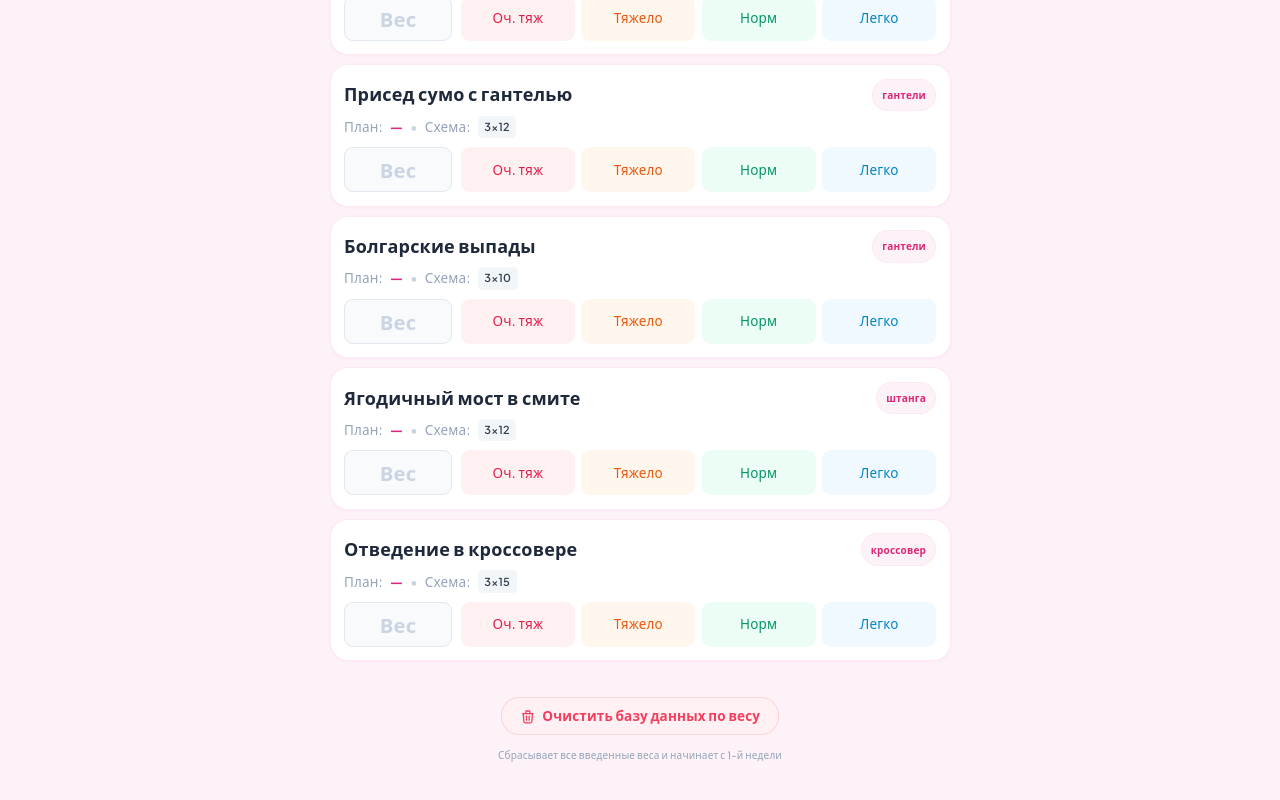
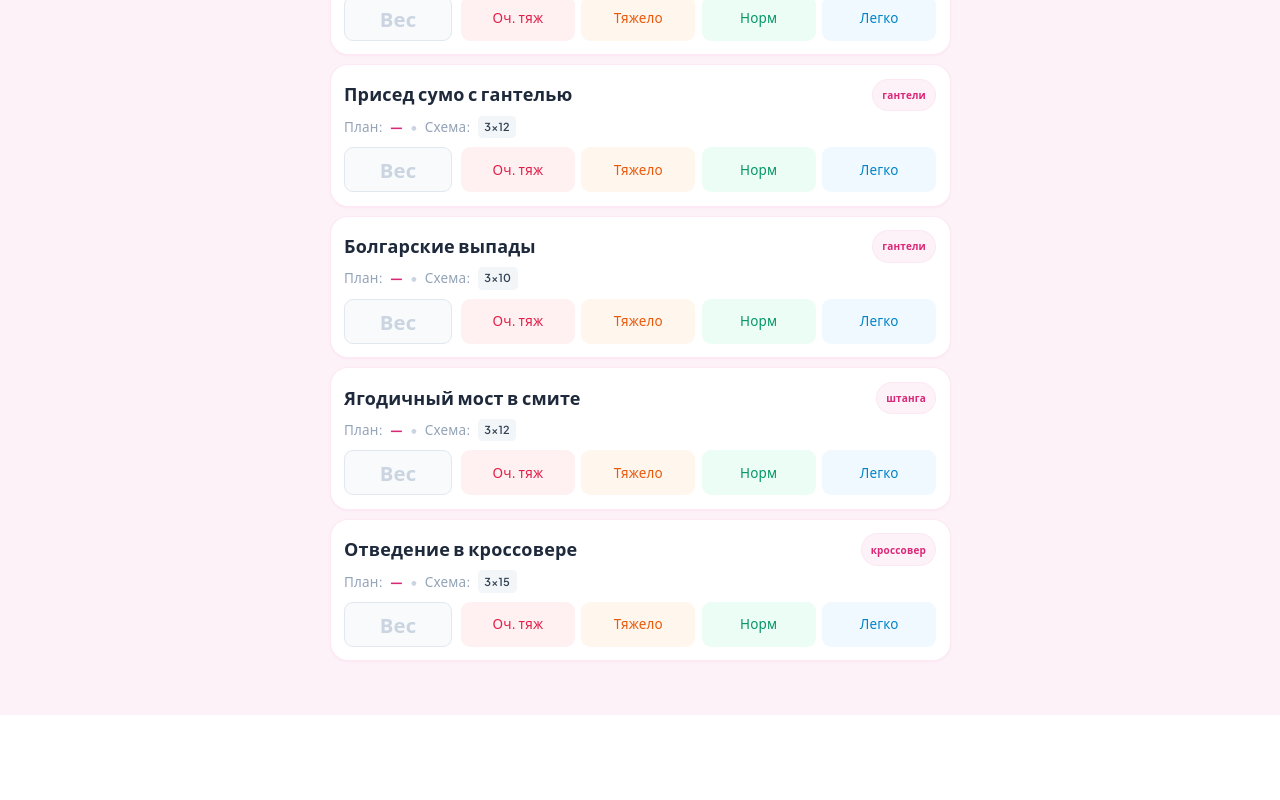
Before and after one commit to nMaks2006/Gym-girl, a React (Vite) app: page / in a window 1280 px wide. Shown: the part 1795-2595 px from the top of the page. After the commit the page ends 2510 px from the top, so only its background shows below. Built offline with nearby package versions, Linux system fonts and the light colour scheme.

Commit message:
Remove clear weight database button from UI

```diff
--- a/src/App.jsx
+++ b/src/App.jsx
@@ -14,29 +14,11 @@ export default function App() {
     updateFact,
     removeFact,
     getFact,
-    completeWeek,
-    resetWorkoutData
+    completeWeek
   } = useWorkoutState();
 
   // Локальное состояние веса ввода для каждого упражнения (ключ: cycle_week_exId)
   const [inputWeights, setInputWeights] = useState({});
-
-  const handleResetData = () => {
-    setModalState({
-      title: 'Сброс всех данных',
-      message: (
-        <span>
-          Вы действительно хотите <strong className="font-bold text-rose-600">полностью очистить историю тренировок и сохраненные веса</strong>? Все значения вернутся к исходному состоянию (Цикл 1, Неделя 1).
-        </span>
-      ),
-      type: 'confirm',
-      onConfirm: () => {
-        resetWorkoutData();
-        setInputWeights({});
-        setModalState(null);
-      }
-    });
-  };
 
   // Проверка: находится ли пользователь в актуальном этапе тренировок
   const isCurrentView = viewCycle === currentCycle && viewWeek === currentWeek;
@@ -539,23 +521,6 @@ export default function App() {
             </div>
           </section>
         ))}
-
-        {/* Кнопка сброса базы данных / очистки весов */}
-        <div className="pt-4 pb-8 flex flex-col items-center justify-center text-center">
-          <button
-            type="button"
-            onClick={handleResetData}
-            className="text-xs font-semibold text-rose-500 hover:text-rose-700 bg-rose-50/80 hover:bg-rose-100/90 border border-rose-200/80 px-4 py-2 rounded-2xl transition-all shadow-2xs cursor-pointer flex items-center gap-1.5 active:scale-95"
-          >
-            <svg className="w-3.5 h-3.5" fill="none" stroke="currentColor" viewBox="0 0 24 24">
-              <path strokeLinecap="round" strokeLinejoin="round" strokeWidth="2" d="M19 7l-.867 12.142A2 2 0 0116.138 21H7.862a2 2 0 01-1.995-1.858L5 7m5 4v6m4-6v6m1-10V4a1 1 0 00-1-1h-4a1 1 0 00-1 1v3M4 7h16" />
-            </svg>
-            <span>Очистить базу данных по весу</span>
-          </button>
-          <p className="text-[10px] text-slate-400 mt-1.5">
-            Сбрасывает все введенные веса и начинает с 1-й недели
-          </p>
-        </div>
       </main>
 
       {/* Модальное окно уведомлений в стилистике приложения (фон bg-pink-50, розовая рамка border-pink-300, более круглые углы rounded-3xl) */}
```
